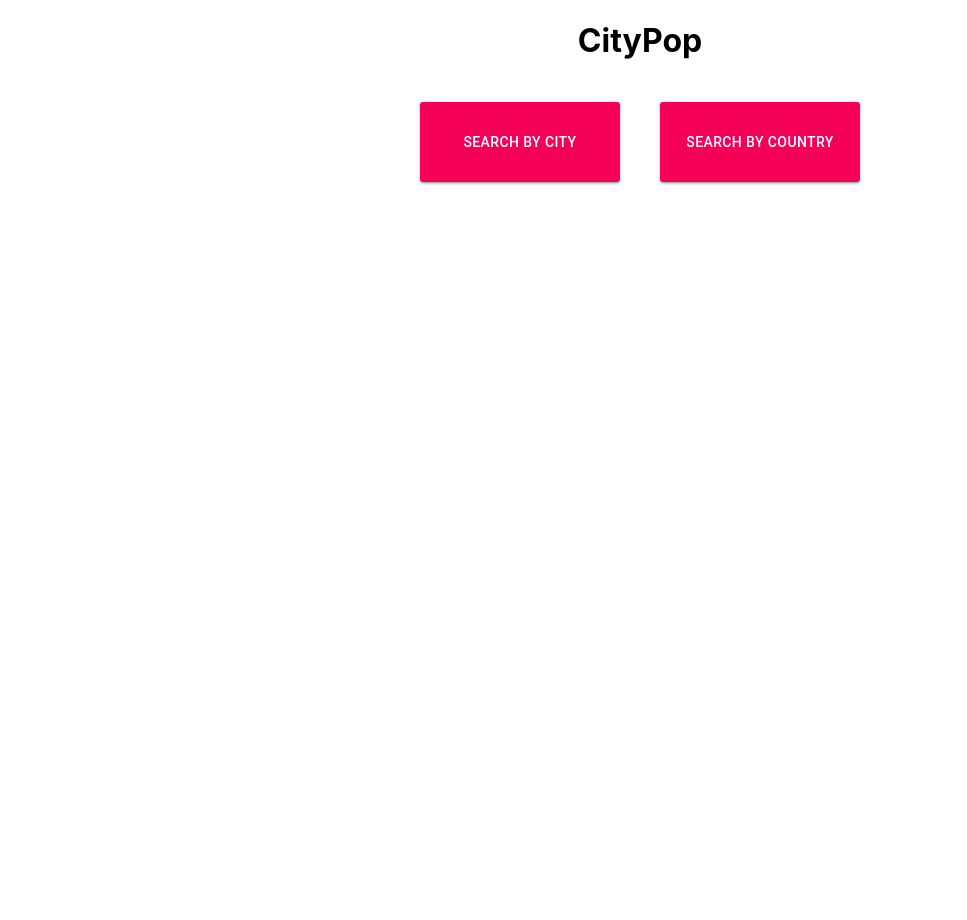
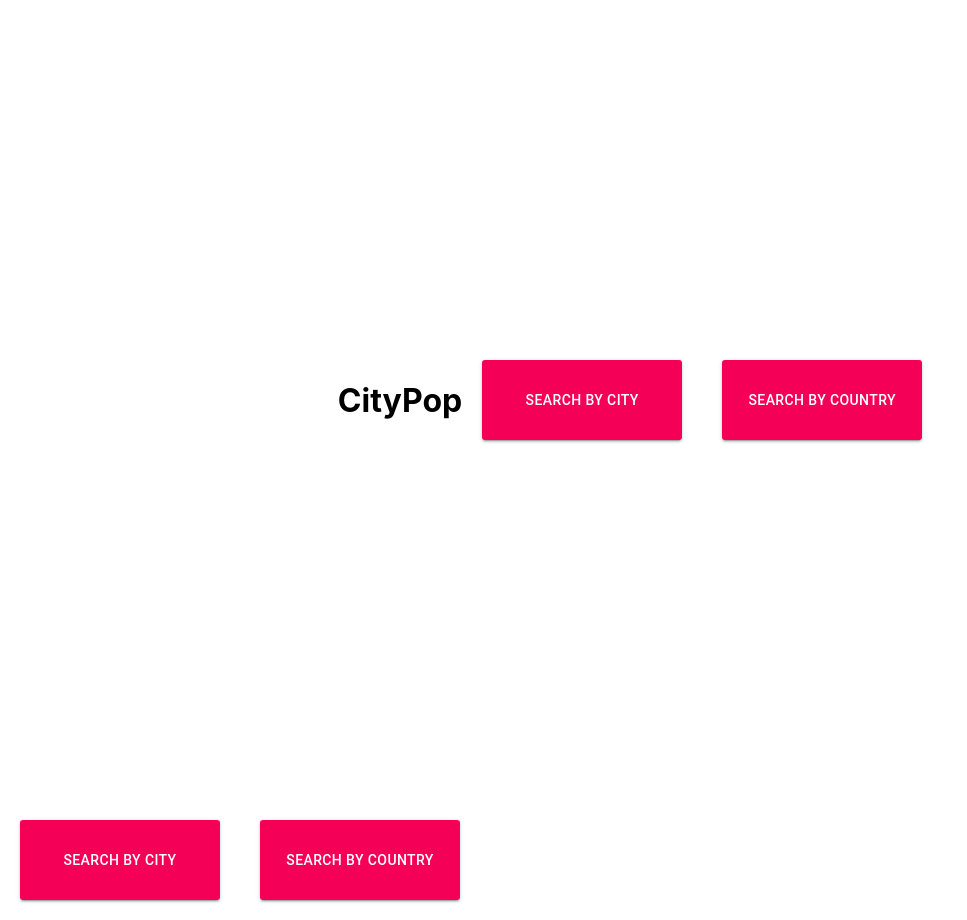
Before and after one commit to ousama123/CityPop, a React (Create React App) app: page / in a window 1280 px wide. Shown: the whole page, without its empty margins (0-967 px from the left). Before the commit the page ends 800 px from the top, so only its background shows below. Built offline with nearby package versions, Linux system fonts and the light colour scheme.

Commit message:
Added Router to navigate between  pages

```diff
--- a/package.json
+++ b/package.json
@@ -8,8 +8,12 @@
     "@testing-library/jest-dom": "^5.14.1",
     "@testing-library/react": "^11.2.7",
     "@testing-library/user-event": "^12.8.3",
+    "@version/react-router-v3": "^1.0.0",
+    "history": "^5.0.1",
     "react": "^17.0.2",
     "react-dom": "^17.0.2",
+    "react-router": "^5.2.1",
+    "react-router-dom": "^5.2.1",
     "react-scripts": "4.0.3",
     "web-vitals": "^1.1.2"
   },
--- a/src/App.js
+++ b/src/App.js
@@ -1,14 +1,31 @@
-import react from "react";
+import React from "react";
 import "./App.css";
-import FetchGeoAPI from "./geoAPI/FetchGeoAPI";
 import WelcomePage from "./geoAPI/WelcomePage.js";
-class App extends react.Component {
+import SearchByCity from "./geoAPI/SearchByCity";
+import SearchByCountry from "./geoAPI/SearchByCountry";
+import { BrowserRouter, Switch, Route } from "react-router-dom";
+
+class App extends React.Component {
   render() {
     return (
-      <div className="App">
-        <h1>CityPop</h1>
-        <WelcomePage></WelcomePage>
-      </div>
+      <BrowserRouter>
+        <div
+          style={{
+            display: "flex",
+            justifyContent: "center",
+            alignItems: "center",
+            height: "100vh",
+          }}
+        >
+          <h1>CityPop</h1>
+          <WelcomePage />
+        </div>
+        <Switch>
+          <Route exact path="/" component={WelcomePage} />
+          <Route exact path="/SearchByCity" component={SearchByCity} />
+          <Route exact path="/SearchByCountry" component={SearchByCountry} />
+        </Switch>
+      </BrowserRouter>
     );
   }
 }
--- a/src/geoAPI/FetchGeoAPI.css
+++ /dev/null
@@ -1,5 +0,0 @@
-.container {
-  display: grid;
-  width: 50%;
-  height: 50%;
-}
--- /dev/null
+++ b/src/geoAPI/SearchByCountry.js
@@ -0,0 +1,7 @@
+import React from "react";
+
+function SearchByCountry() {
+  return <div>Country</div>;
+}
+
+export default SearchByCountry;
--- a/src/geoAPI/WelcomePage.js
+++ b/src/geoAPI/WelcomePage.js
@@ -1,9 +1,7 @@
+import React from "react";
+import { useHistory } from "react-router-dom";
+import { makeStyles } from "@material-ui/core/styles";
 import Button from "@material-ui/core/Button";
-import React from "react";
-import { makeStyles } from "@material-ui/core/styles";
-
-const navigateToCityPage = () => {};
-const navigateToCountryPage = () => {};
 
 const useStyles = makeStyles({
   buttonStyle: {
@@ -15,12 +13,19 @@ const useStyles = makeStyles({
     border: 0,
   },
 });
+
 function WelcomePage() {
+  let history = useHistory();
+
+  const nav = (path) => {
+    history.push(path);
+  };
+
   const classes = useStyles();
   return (
     <div>
       <Button
-        onClick={navigateToCityPage}
+        onClick={() => nav("/SearchByCity")}
         classes={{
           root: classes.buttonStyle,
         }}
@@ -31,7 +36,7 @@ function WelcomePage() {
         SEARCH BY CITY
       </Button>
       <Button
-        onClick={navigateToCountryPage}
+        onClick={() => nav("/SearchByCountry")}
         classes={{
           root: classes.buttonStyle,
         }}
--- a/src/index.js
+++ b/src/index.js
@@ -3,6 +3,7 @@ import ReactDOM from "react-dom";
 import "./index.css";
 import App from "./App";
 import reportWebVitals from "./reportWebVitals";
+
 
 ReactDOM.render(
   <React.StrictMode>
```
Also changed, not shown: src/geoAPI/SearchByCity.js (renamed from src/geoAPI/fetchGeoAPI.js, +6 -7 lines), 1 other file (tests, documents, lock files or other folders).
